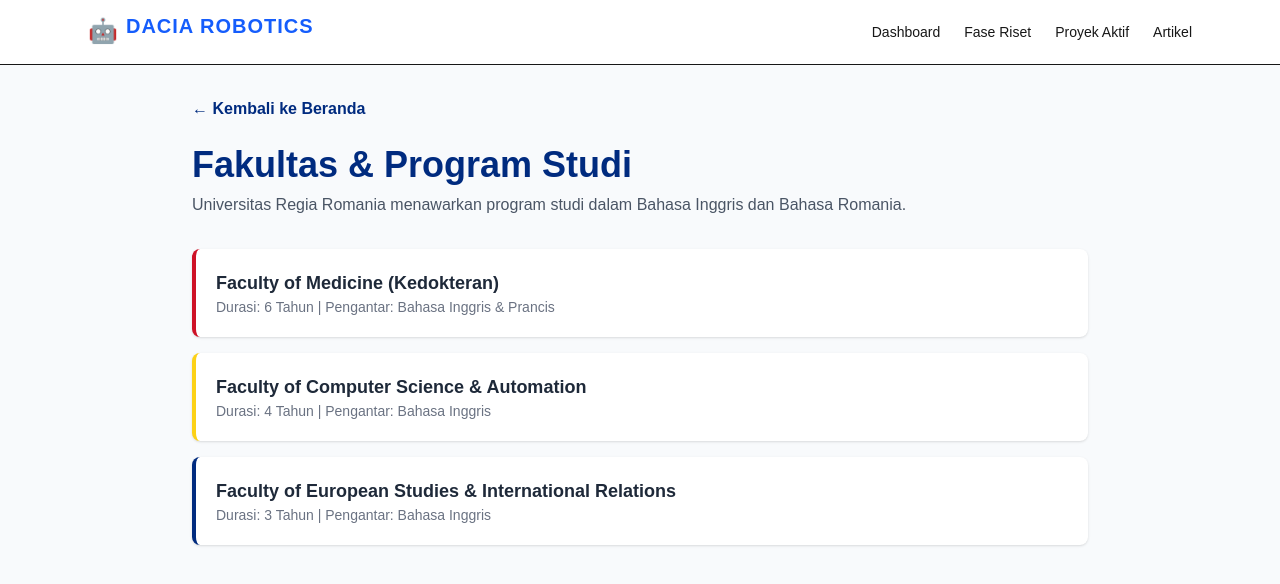
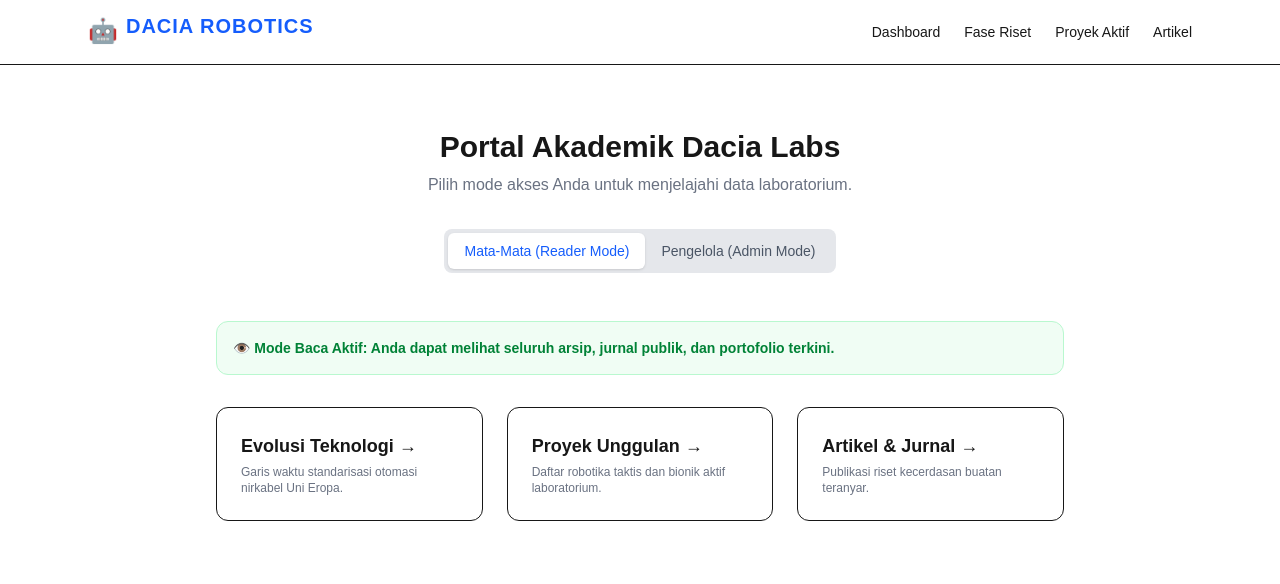
Before and after one commit to imamxpsg-png/Web-robotics, a Next.js app: page /akademik in a window 1280 px wide. Shown: the top 584 px of the page. Built offline with nearby package versions, Linux system fonts and the light colour scheme.

Commit message:
Rename Akademik to AkademikPortal and add role switcher
Refactored Akademik component to AkademikPortal and added role-based access functionality.

```diff
--- a/app/akademik/page.tsx
+++ b/app/akademik/page.tsx
@@ -1,30 +1,55 @@
+// app/akademik/page.tsx
+"use client";
+import React, { useState } from 'react';
 import Link from 'next/link';
 
-export default function Akademik() {
+export default function AkademikPortal() {
+  const [role, setRole] = useState<'reader' | 'admin'>('reader');
+
   return (
-    <div className="min-h-screen bg-slate-50 text-gray-800 p-8">
-      <div className="max-w-4xl mx-auto">
-        <Link href="/" className="text-[#002B7F] hover:underline font-semibold flex items-center gap-1 mb-6">
-          ← Kembali ke Beranda
+    <div className="max-w-4xl mx-auto px-6 py-16 text-center">
+      <h1 className="text-3xl font-extrabold mb-2">Portal Akademik Dacia Labs</h1>
+      <p className="text-gray-500 mb-8">Pilih mode akses Anda untuk menjelajahi data laboratorium.</p>
+
+      {/* Switcher Role Akses */}
+      <div className="inline-flex p-1 bg-gray-200 rounded-lg mb-12">
+        <button
+          onClick={() => setRole('reader')}
+          className={`px-4 py-2 rounded-md text-sm font-medium transition ${role === 'reader' ? 'bg-white shadow text-blue-600' : 'text-gray-600'}`}
+        >
+          Mata-Mata (Reader Mode)
+        </button>
+        <button
+          onClick={() => setRole('admin')}
+          className={`px-4 py-2 rounded-md text-sm font-medium transition ${role === 'admin' ? 'bg-white shadow text-blue-600' : 'text-gray-600'}`}
+        >
+          Pengelola (Admin Mode)
+        </button>
+      </div>
+
+      {/* Status Banner */}
+      <div className={`p-4 rounded-xl mb-8 border text-left ${role === 'admin' ? 'bg-red-50 border-red-200 text-red-700' : 'bg-green-50 border-green-200 text-green-700'}`}>
+        <p className="text-sm font-semibold">
+          {role === 'admin'
+            ? '⚡ Mode Admin Aktif: Anda memiliki otoritas penuh untuk memodifikasi fase riset dan menulis artikel baru.'
+            : '👁️ Mode Baca Aktif: Anda dapat melihat seluruh arsip, jurnal publik, dan portofolio terkini.'}
+        </p>
+      </div>
+
+      {/* Navigasi Modul Berbeda Halaman */}
+      <div className="grid grid-cols-1 md:grid-cols-3 gap-6 text-left">
+        <Link href="/akademik/fase" className="p-6 bg-white border rounded-xl hover:shadow-md transition group">
+          <h3 className="font-bold text-lg group-hover:text-blue-600">Evolusi Teknologi →</h3>
+          <p className="text-xs text-gray-500 mt-1">Garis waktu standarisasi otomasi nirkabel Uni Eropa.</p>
         </Link>
-
-        <h1 className="text-4xl font-extrabold text-[#002B7F] mb-2">Fakultas & Program Studi</h1>
-        <p className="text-gray-600 mb-8">Universitas Regia Romania menawarkan program studi dalam Bahasa Inggris dan Bahasa Romania.</p>
-
-        <div className="space-y-4">
-          <div className="p-5 bg-white rounded-lg shadow border-l-4 border-[#CE1126]">
-            <h3 className="text-lg font-bold">Faculty of Medicine (Kedokteran)</h3>
-            <p className="text-sm text-gray-500">Durasi: 6 Tahun | Pengantar: Bahasa Inggris & Prancis</p>
-          </div>
-          <div className="p-5 bg-white rounded-lg shadow border-l-4 border-[#FCD116]">
-            <h3 className="text-lg font-bold">Faculty of Computer Science & Automation</h3>
-            <p className="text-sm text-gray-500">Durasi: 4 Tahun | Pengantar: Bahasa Inggris</p>
-          </div>
-          <div className="p-5 bg-white rounded-lg shadow border-l-4 border-[#002B7F]">
-            <h3 className="text-lg font-bold">Faculty of European Studies & International Relations</h3>
-            <p className="text-sm text-gray-500">Durasi: 3 Tahun | Pengantar: Bahasa Inggris</p>
-          </div>
-        </div>
+        <Link href="/akademik/proyek" className="p-6 bg-white border rounded-xl hover:shadow-md transition group">
+          <h3 className="font-bold text-lg group-hover:text-blue-600">Proyek Unggulan →</h3>
+          <p className="text-xs text-gray-500 mt-1">Daftar robotika taktis dan bionik aktif laboratorium.</p>
+        </Link>
+        <Link href="/akademik/artikel" className="p-6 bg-white border rounded-xl hover:shadow-md transition group">
+          <h3 className="font-bold text-lg group-hover:text-blue-600">Artikel & Jurnal →</h3>
+          <p className="text-xs text-gray-500 mt-1">Publikasi riset kecerdasan buatan teranyar.</p>
+        </Link>
       </div>
     </div>
   );
```
